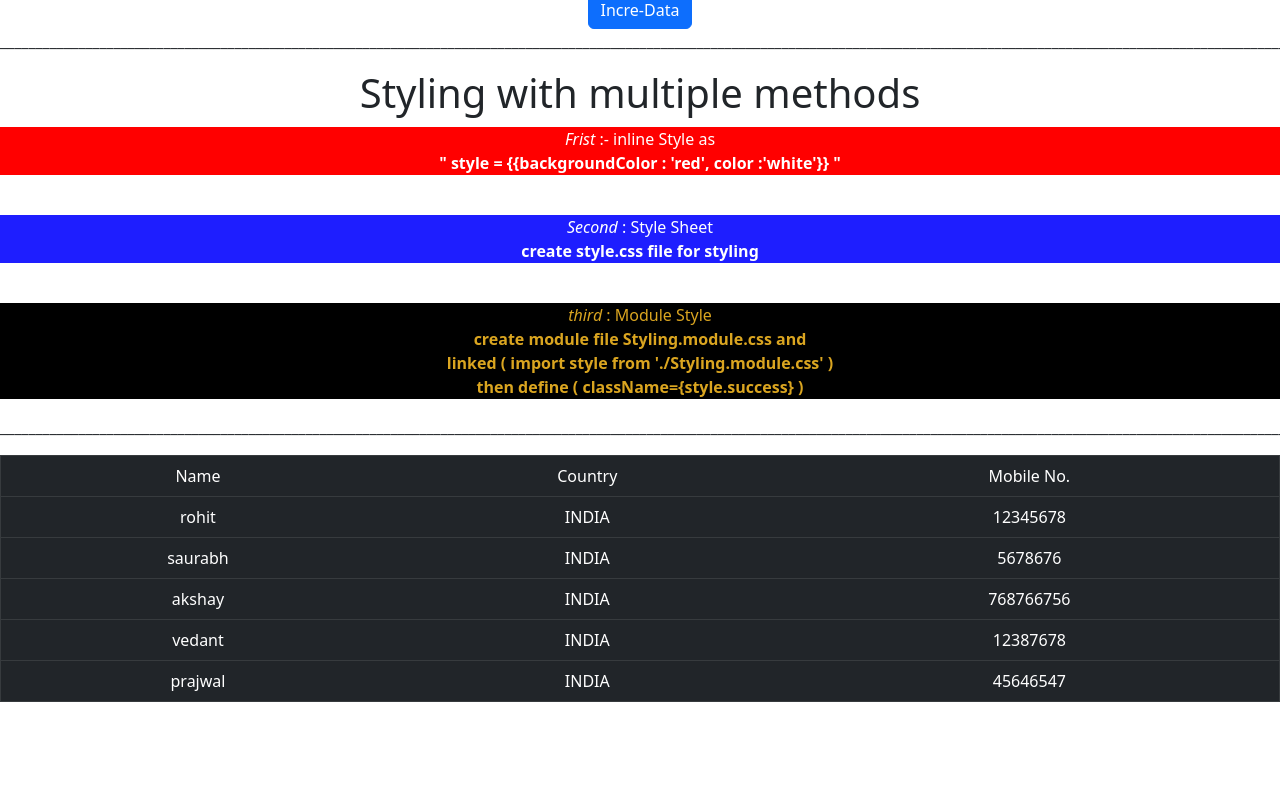
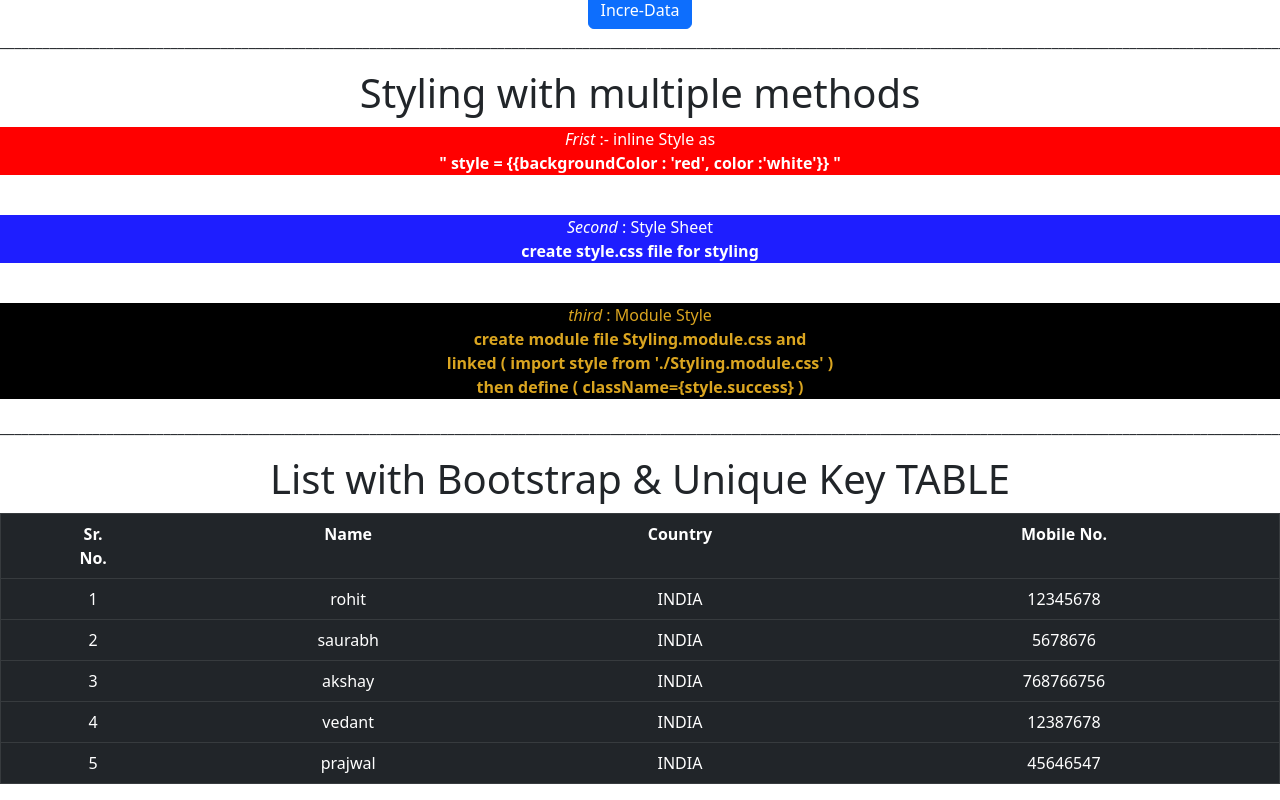
Before and after one commit to Rohit3920/React-practise, a React (Create React App) app: page / in a window 1280 px wide. Shown: the part 3895-4695 px from the top of the page. Before the commit the page ends 4613 px from the top, so only its background shows below. Built offline with nearby package versions, Linux system fonts and the light colour scheme.

Commit message:
List with Bootstrap & Unique Key TABLE

```diff
--- a/src/Component/HandleArray.js
+++ b/src/Component/HandleArray.js
@@ -15,25 +15,23 @@ function HandleArray() {
 
     return (
         <div>
-            {/* {
-                student.map((data) =>
-                    <h3>name is {data.name}</h3>
-                )
-            } */}
+            <h1>List with Bootstrap & Unique Key TABLE</h1>
 
             <Table border='1' variant="dark">
                 <tbody >
                     <tr>
-                        <td>Name</td>
-                        <td>Country</td>
-                        <td>Mobile No.</td>
+                        <td><b>Sr. <br /> No.</b></td>
+                        <td><b>Name</b></td>
+                        <td><b>Country</b></td>
+                        <td><b>Mobile No.</b></td>
                     </tr>
 
 
 
                     {
-                        student.map((data) =>
-                            <tr>
+                        student.map((data, i) =>
+                            <tr key={i}>
+                                <td>{i + 1}</td>
                                 <td>{data.name}</td>
                                 <td>{data.country}</td>
                                 <td>{data.Mobile}</td>
```
